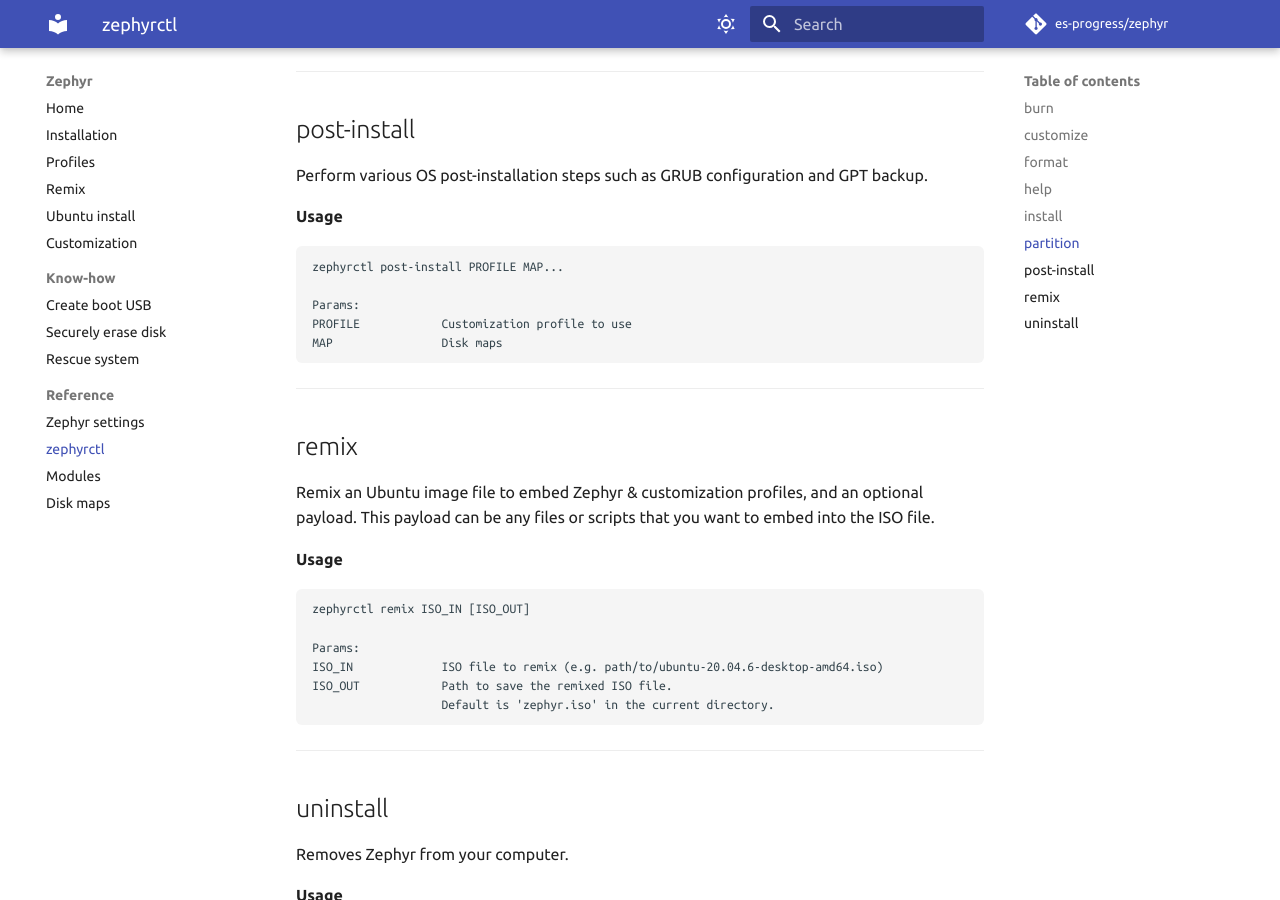
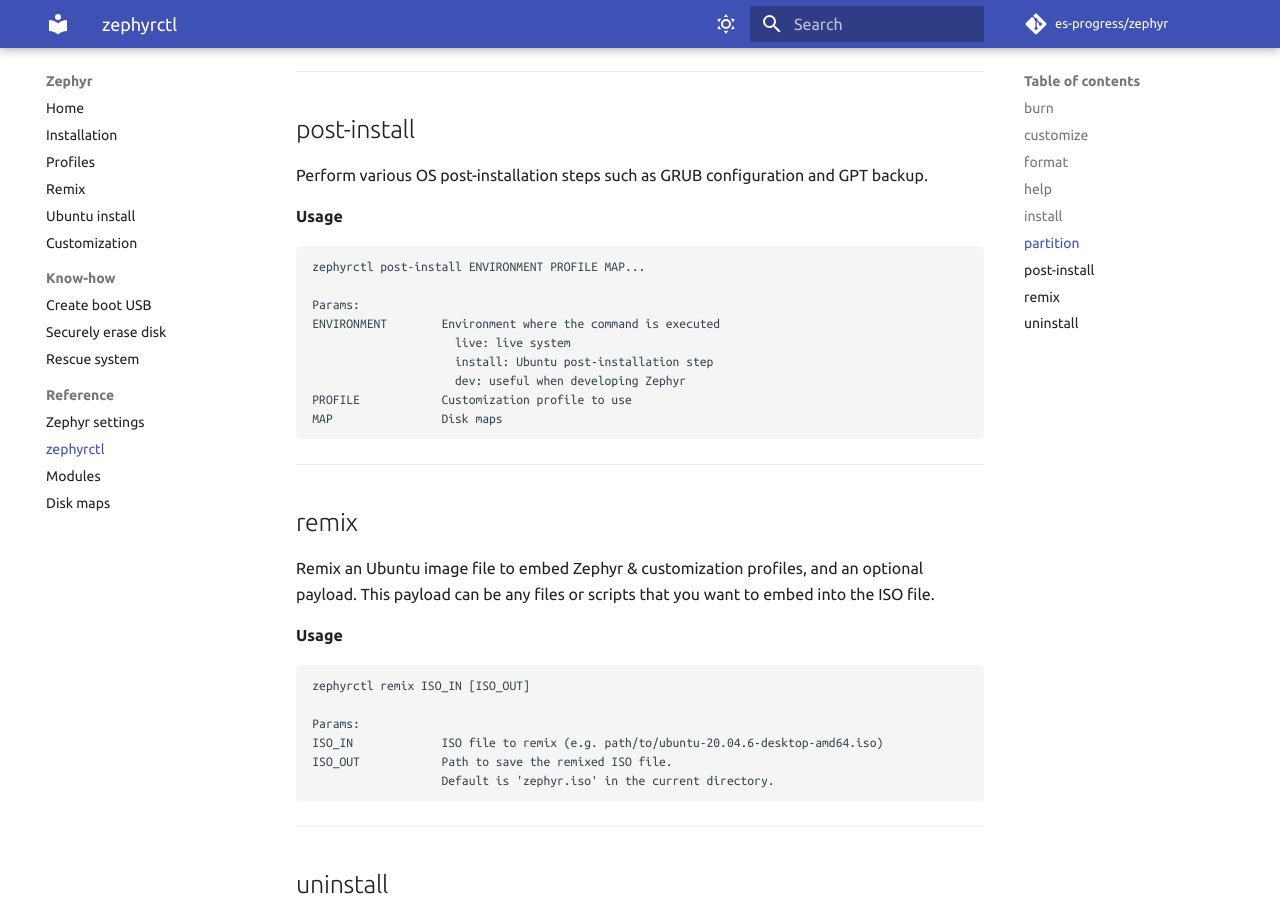
Before and after one commit to es-progress/zephyr, an MkDocs documentation site: the page built from docs/reference/zephyrctl.md, in a window 1280 px wide and 900 px high, scrolled down 2784 px. Built offline with MkDocs 1.6.1 and Material for MkDocs 9.7.7, drawn with Linux system fonts in a browser that asks for light colours; emoji names are drawn with the system emoji font; comment, search, counter and statistics services are not loaded.

Commit message:
zephyrctl/post-install: add environment option

````diff
--- a/docs/reference/zephyrctl.md
+++ b/docs/reference/zephyrctl.md
@@ -140,9 +140,13 @@ Perform various OS post-installation steps such as GRUB configuration and GPT ba
 **Usage**
 
 ```
-zephyrctl post-install PROFILE MAP...
+zephyrctl post-install ENVIRONMENT PROFILE MAP...
 
 Params:
+ENVIRONMENT        Environment where the command is executed
+                     live: live system
+                     install: Ubuntu post-installation step
+                     dev: useful when developing Zephyr
 PROFILE            Customization profile to use
 MAP                Disk maps
 ```
````
Also changed, not shown: docs/reference/modules.md (+2 -1 lines), docs/ubuntu.md (+1 -1 lines), 3 other files.
